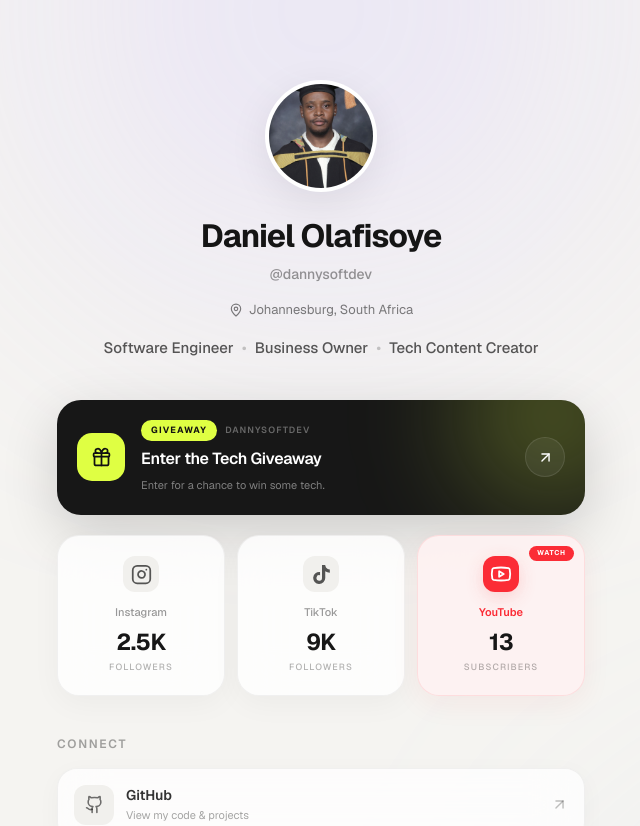
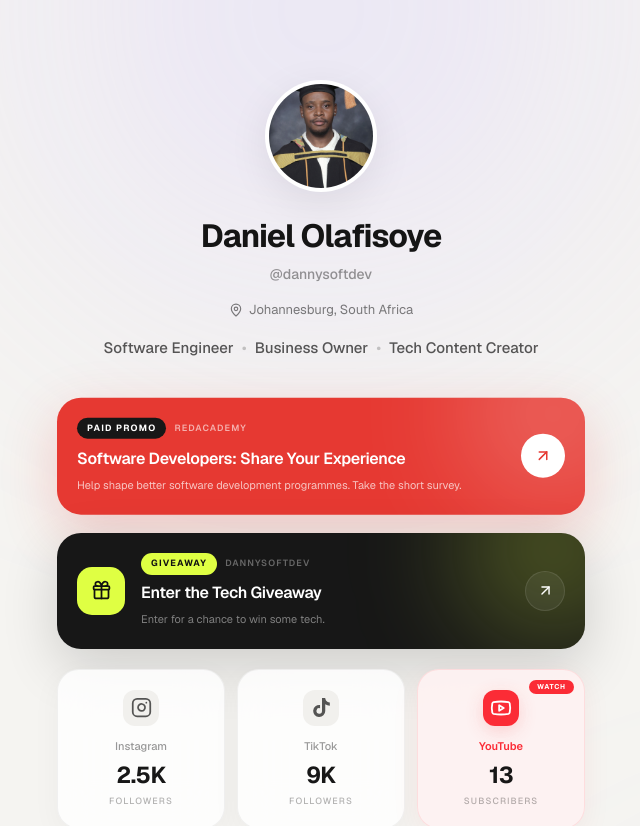
Before and after one commit to danielolafisoye/portfolio-website, a Next.js app in the folder portfolio-website/: page /links in a window 1280 px wide. Shown: the top 826 px of the page, without its empty margins (319-959 px from the left). Built offline with nearby package versions, Linux system fonts and the light colour scheme.

Commit message:
Add redAcademy paid promo

```diff
--- a/portfolio-website/app/links/page.tsx
+++ b/portfolio-website/app/links/page.tsx
@@ -115,6 +115,58 @@ export default function LinksPage() {
           </p>
         </motion.div>
 
+        {/* Paid Promo */}
+<motion.a
+  href="https://redacademymarketsurvey.forms.app/jnrsoftwaresurvey"
+  target="_blank"
+  rel="noopener noreferrer"
+  initial={{ opacity: 0, y: 15 }}
+animate={{
+  opacity: 1,
+  y: [0, -7, 0],
+}}
+transition={{
+  opacity: { duration: 0.2 },
+  y: {
+    duration: 0.45,
+    repeat: Infinity,
+    ease: "easeInOut",
+  },
+}}
+  whileHover={{ y: -4 }}
+  whileTap={{ scale: 0.985 }}
+  className="group relative mt-10 w-full overflow-hidden rounded-[24px] bg-[#e63932] px-5 py-5 text-white shadow-[0_18px_55px_rgba(230,57,50,0.22)] transition-all duration-300 hover:shadow-[0_24px_70px_rgba(230,57,50,0.30)]"
+>
+  {/* Glow */}
+  <div className="pointer-events-none absolute -right-16 -top-20 h-48 w-48 rounded-full bg-white/20 blur-[55px]" />
+
+  <div className="relative z-10 flex items-center justify-between gap-5">
+    <div>
+      <div className="mb-2 flex items-center gap-2">
+        <span className="rounded-full bg-[#171717] px-2.5 py-1 text-[9px] font-bold uppercase tracking-[0.14em] text-white">
+          Paid Promo
+        </span>
+
+        <span className="text-[9px] font-semibold uppercase tracking-[0.12em] text-white/60">
+          redAcademy
+        </span>
+      </div>
+
+      <p className="text-[16px] font-semibold tracking-[-0.02em] text-white">
+        Software Developers: Share Your Experience
+      </p>
+
+      <p className="mt-1 max-w-[390px] text-[11px] leading-5 text-white/70">
+        Help shape better software development programmes. Take the short survey.
+      </p>
+    </div>
+
+    <div className="flex h-11 w-11 shrink-0 items-center justify-center rounded-full bg-white text-[#e63932] transition-all duration-300 group-hover:rotate-6 group-hover:scale-105">
+      <ArrowUpRight size={18} />
+    </div>
+  </div>
+</motion.a>
+
         {/* GIVEAWAY — Featured first link */}
         <motion.a
           href="/giveaway"
@@ -123,7 +175,7 @@ export default function LinksPage() {
           transition={{ delay: 0.12 }}
           whileHover={{ y: -4 }}
           whileTap={{ scale: 0.985 }}
-          className="group relative mt-10 w-full overflow-hidden rounded-[24px] bg-[#171717] px-5 py-5 text-white shadow-[0_18px_55px_rgba(0,0,0,0.16)] transition-shadow duration-300 hover:shadow-[0_24px_70px_rgba(0,0,0,0.23)]"
+          className="group relative mt-4 w-full overflow-hidden rounded-[24px] bg-[#171717] px-5 py-5 text-white shadow-[0_18px_55px_rgba(0,0,0,0.16)] transition-shadow duration-300 hover:shadow-[0_24px_70px_rgba(0,0,0,0.23)]"
         >
           {/* Glow */}
           <div className="pointer-events-none absolute -right-16 -top-20 h-48 w-48 rounded-full bg-[#dfff43]/25 blur-[55px] transition-all duration-500 group-hover:bg-[#dfff43]/35" />
```
